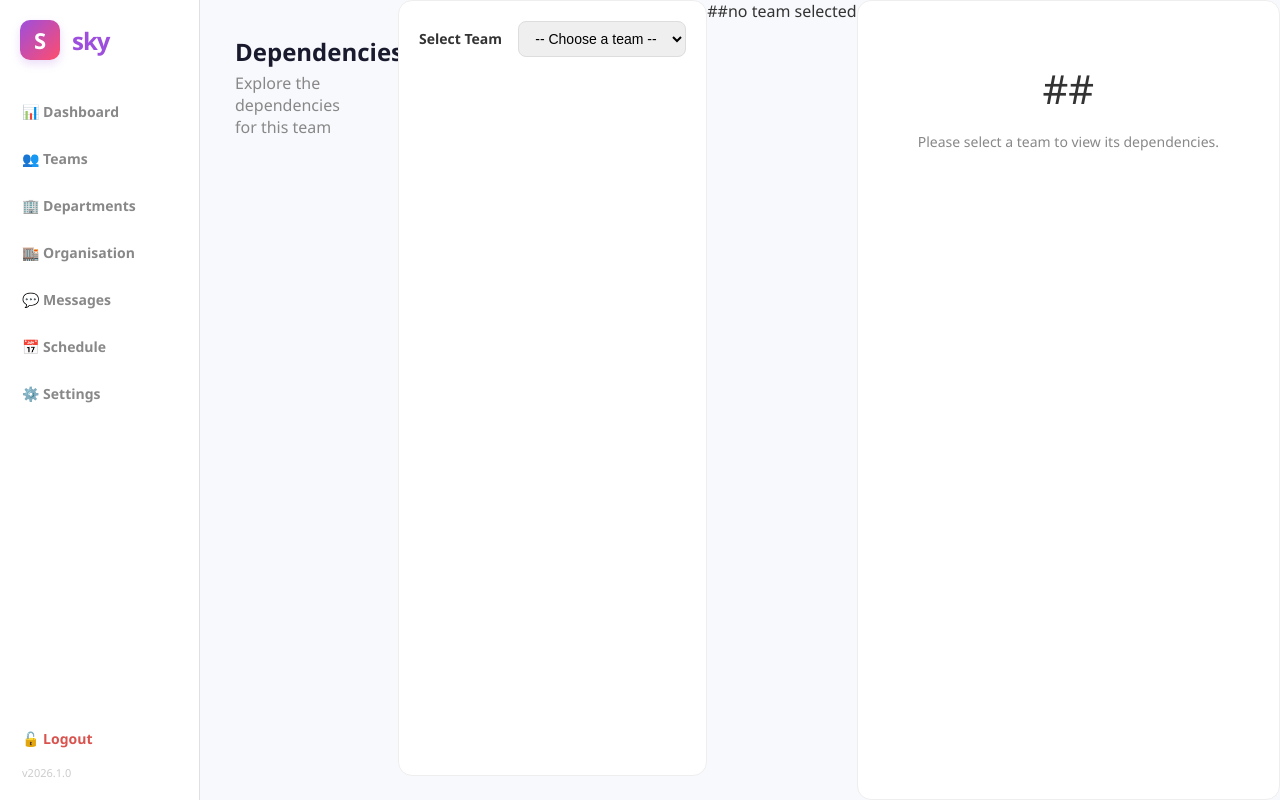
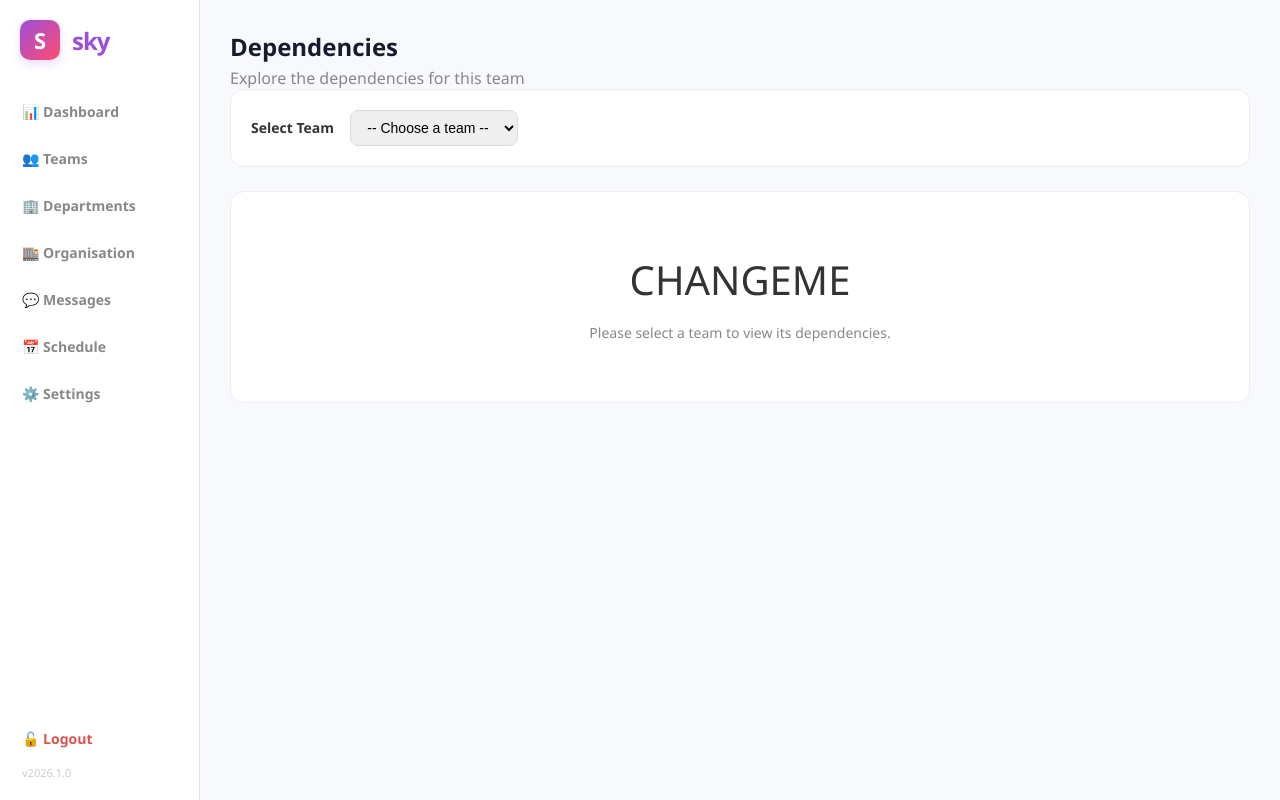
Before and after one commit to jrsdc/django_unchained_project, a Django app: page /organisation/dependencies/ in a window 1280 px wide. Run offline with Django 5.2, Linux system fonts and the light colour scheme; the visitor is signed in with stand-in values (Sample User, id 1); data that the repository does not hold is empty.

Commit message:
css touches to multiple pages

```diff
--- a/messaging_system/organisation/templates/organisation/department_detail.html
+++ b/messaging_system/organisation/templates/organisation/department_detail.html
@@ -11,9 +11,9 @@
 <p style="color: #777; margin: 0;"> All the teams in this department</p>
 </div>
 
-<div style="display: grid; grid-template-columns: repeat(3,1fr); gap: 20px;">
+<div style="display: grid; grid-template-columns: repeat(3,1fr); gap: 20px; padding: 0 30px 30px 30px;">
     {% for team in teams %}
-    <div style="background: white;padding: 22px;border-radius: 14px;box-shadow: 0 6px 12px rgba(0, 0, 0, 0.06); border: 1px solid #eee;"></div>
+    <div style="background: white;padding: 22px;border-radius: 14px;box-shadow: 0 6px 12px rgba(0, 0, 0, 0.06); border: 1px solid #eee;">
         <span style="display: inline-block; background: #f2e6ff;color: #9d4edd; padding: 5px 9px; border-radius: 20px; font-size:12px; font-weight: 700; margin-bottom: 12px;">
             {{team.team_type}}
         </span>
--- a/messaging_system/organisation/templates/organisation/department_list.html
+++ b/messaging_system/organisation/templates/organisation/department_list.html
@@ -2,13 +2,13 @@
 
 {% block content %}
 
-<div style="padding:30px; width: 100%;">
+<div style="padding:30px;flex: 1;overflow-y: auto; width: 100%;">
     <div style="margin-bottom:25px;">
 <header style="font-size: 24px; font-weight: 700;margin-bottom: 5px;">Departments</header>
 <p style="color: #777;margin: 0;">All Sky departments</p>
         </div>
 
-<div style ="display: grid; grid-template-columns:repeat(3,1fr);gap:20px;">
+<div style="display: grid; grid-template-columns:repeat(3,1fr);gap:20px;">
 {% for dept in departments %}
     <div style="background:white;padding:22px; border-radius: 14px; box-shadow: 0 6px 18px rgba(0, 0, 0, 0.06);border: 1px solid #eee;">
         <span style="display: inline-block; background: #f2e6ff;color: #9d4edd; padding: 5px 9px; border-radius: 20px; font-size:12px; font-weight: 700; margin-bottom: 12px;">
--- a/messaging_system/organisation/templates/organisation/dependencies.html
+++ b/messaging_system/organisation/templates/organisation/dependencies.html
@@ -2,10 +2,11 @@
 
 
 {% block content %}
-<div style="flex: 1;padding:35px; overflow-y: auto;">
+<div style="padding:30px; width:100%;">
+
     <h1 style="font-size: 24px; font-weight: 700; color: #1a1a2e;">Dependencies</h1>
     <p style="color: #888;margin-top: 4px;">Explore the dependencies for this team</p>
-</div>
+
 
 <!--Team selection-->
 <div style="background-color: white; border-radius: 14px; padding:20px; border: 1px solid #eee; margin-bottom: 24px;">
@@ -38,9 +39,9 @@
        ↓ Downstream Dependencies
 
         <span style="font-size: 12px; color: #888; font-weight: 400;">(teams that depend on {{ selected_team.name }})</span>
-    </h3>>
+    </h3>
     {% if selected_team.downstream_dependencies %}
-    <p style="font-size: 14px; color: #444; background: f8f9fc; padding: 12px; border-radius: 8px;">
+    <p style="font-size: 14px; color: #444; background: #f8f9fc; padding: 12px; border-radius: 8px;">
             {{ selected_team.downstream_dependencies }}
 </p>
 {% else %}
@@ -54,9 +55,9 @@
        ↑ Upstream Dependencies
 
         <span style="font-size: 12px; color: #888; font-weight: 400;">(teams that {{ selected_team.name }} depends on)</span>
-    </h3>>
+    </h3>
     {% if selected_team.upstream_dependencies %}
-    <p style="font-size: 14px; color: #444; background: f8f9fc; padding: 12px; border-radius: 8px;">
+    <p style="font-size: 14px; color: #444; background: #f8f9fc; padding: 12px; border-radius: 8px;">
             {{ selected_team.upstream_dependencies }}
 </p>
 {% else %}
@@ -66,13 +67,14 @@
 
 {% else %}
 
-##no team selected
+<!--no team selected-->
 <div style="background: white;border-radius: 14px; padding: 60px; text-align: center;border: 1px solid #eee;">
-    <div style="font-size: 2.5rem;margin-bottom: 16px;"> ## </div>
+    <div style="font-size: 2.5rem;margin-bottom: 16px;"> CHANGEME </div>
     <p style="color: #888; font-size: 14px;">Please select a team to view its dependencies.</p>
 </div>
 
 {% endif %}
 
 </div>
+
 {% endblock %}
--- a/messaging_system/organisation/views.py
+++ b/messaging_system/organisation/views.py
@@ -35,23 +35,17 @@ def department_detail(request, department_name):
 @login_required
 def department_list(request):
     all_teams = Team.objects.all()
-
     dept_map = {}
     for team in all_teams:
         dept_name = team.department or 'Unassigned'
         if dept_name not in dept_map:
-            dept_map[dept_name] = []
-        dept_map[dept_name].append(team)
+            dept_map[dept_name] = {'name': dept_name, 'teams':[], 'team_count':0}
+            dept_map[dept_name]['teams'].append(team)
+            dept_map[dept_name]['team_count'] += 1
 
-    departments = []
-    for dept_name,teams in sorted(dept_map.items()):
-        departments.append({
-            'name': dept_name,
-            'teams': teams,
-            'team_count': len(teams),
-        })
-
-    return render(request, 'organisation/department_list.html', {'departments': departments})
+    departments = sorted(dept_map.values(), key=lambda x: x['name'])
+    return render(request, 'organisation/department_list.html', {'departments': departments,
+                                                                 })
 
 
 
```
